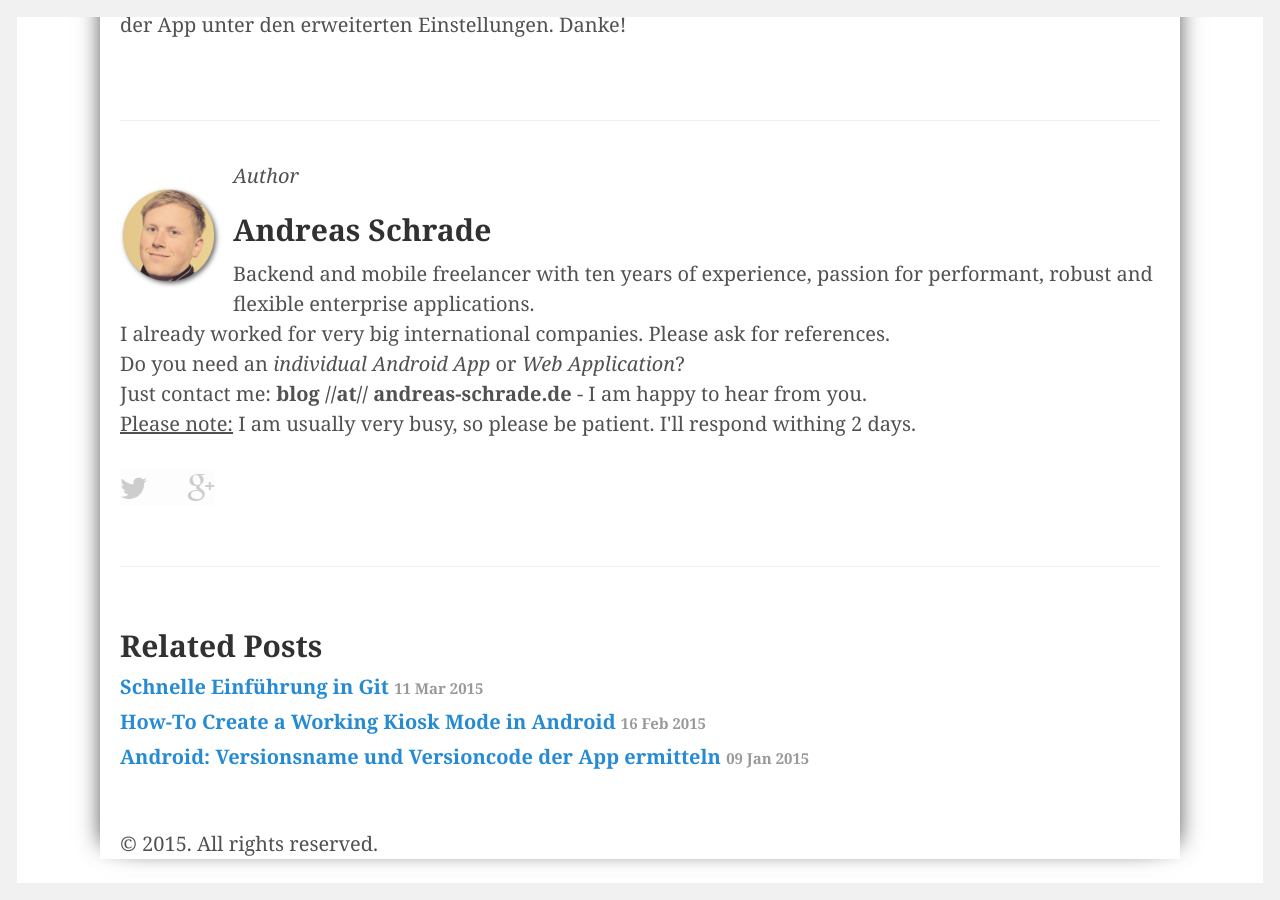
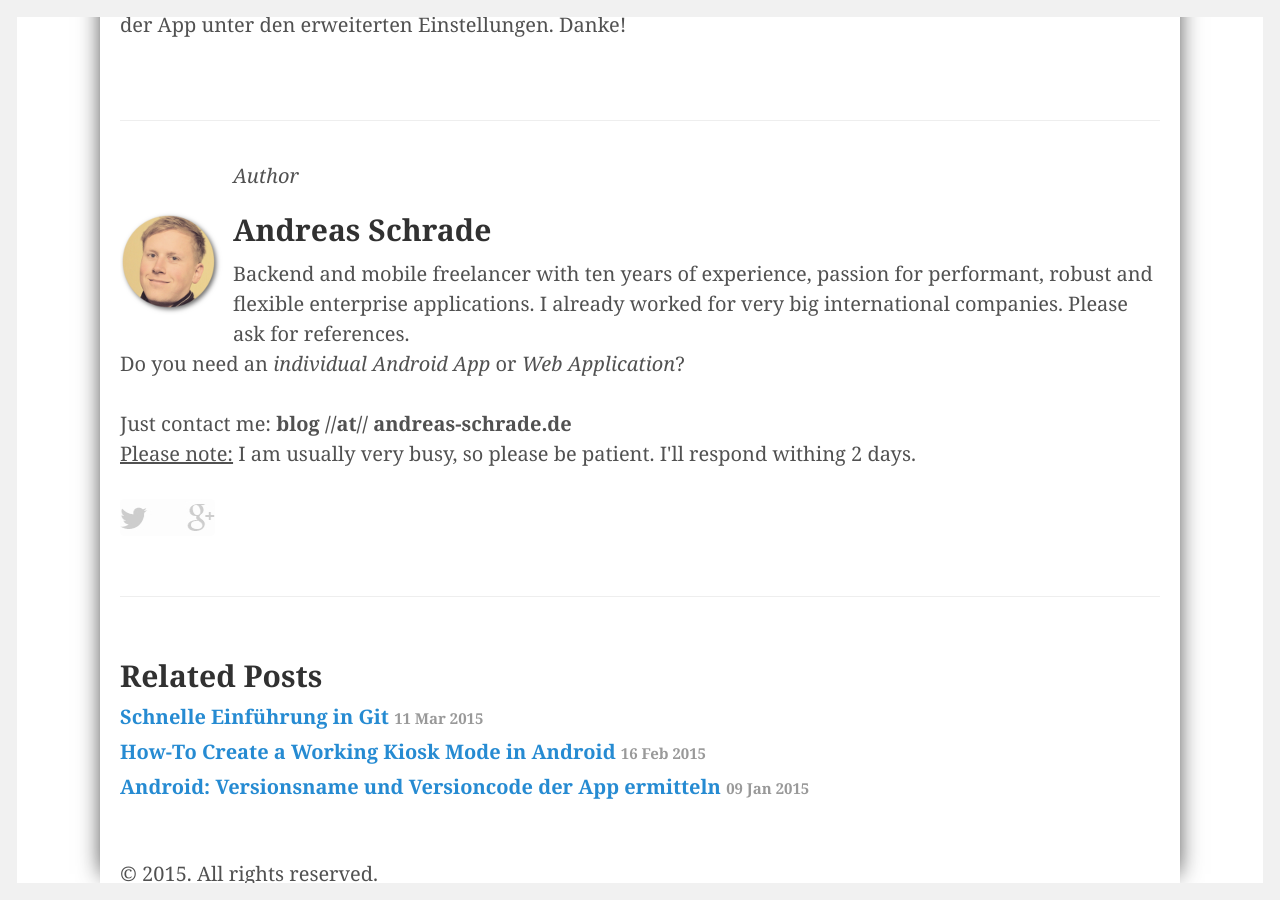
Before and after one commit to andreasschrade/andreasschrade.github.com, a Jekyll site: the page built from _posts/2013-09-30-intelliscreen-second-place.md, in a window 1280 px wide and 900 px high, scrolled down 663 px. Built offline with Jekyll 4.4.1, drawn with Linux system fonts in a browser that asks for light colours; Markdown is read by kramdown in place of the engine named in the settings.

Commit message:
updated desc

```diff
--- a/_layouts/post.html
+++ b/_layouts/post.html
@@ -12,10 +12,10 @@
 
 <div class="related">
   <span class="author_">Author</span>
-  <img src="/assets/me.png" style="float: left; margin-top: 16px;">
+  <img src="/assets/me.png" style="float: left; margin-top: 42px;">
   <h2>Andreas Schrade</h2>
-  Backend and mobile freelancer with ten years of experience, passion for performant, robust and flexible enterprise applications.<br> I already worked for very big international companies. Please ask for references.        <br style="clear:both">
-  Do you need an <i>individual Android App</i> or <i>Web Application</i>?<br>Just contact me: <b> blog //at// andreas-schrade.de </b>  - I am happy to hear from you. <br><u>Please note:</u> I am usually very busy, so please be patient. I'll respond withing 2 days.  <br> <br>
+  Backend and mobile freelancer with ten years of experience, passion for performant, robust and flexible enterprise applications. I already worked for very big international companies. Please ask for references.        <br style="clear:both">
+  Do you need an <i>individual Android App</i> or <i>Web Application</i>?<br><br>Just contact me: <b> blog //at// andreas-schrade.de </b><br><u>Please note:</u> I am usually very busy, so please be patient. I'll respond withing 2 days.  <br> <br>
   <img src="{{ site.url }}/assets/twitter-gplus.jpg" border="0" usemap="#snetwork">
   <map name="#snetwork">
     <area shape="rect" coords="0,0,47,35" href="https://twitter.com/andreasschrade">
```
